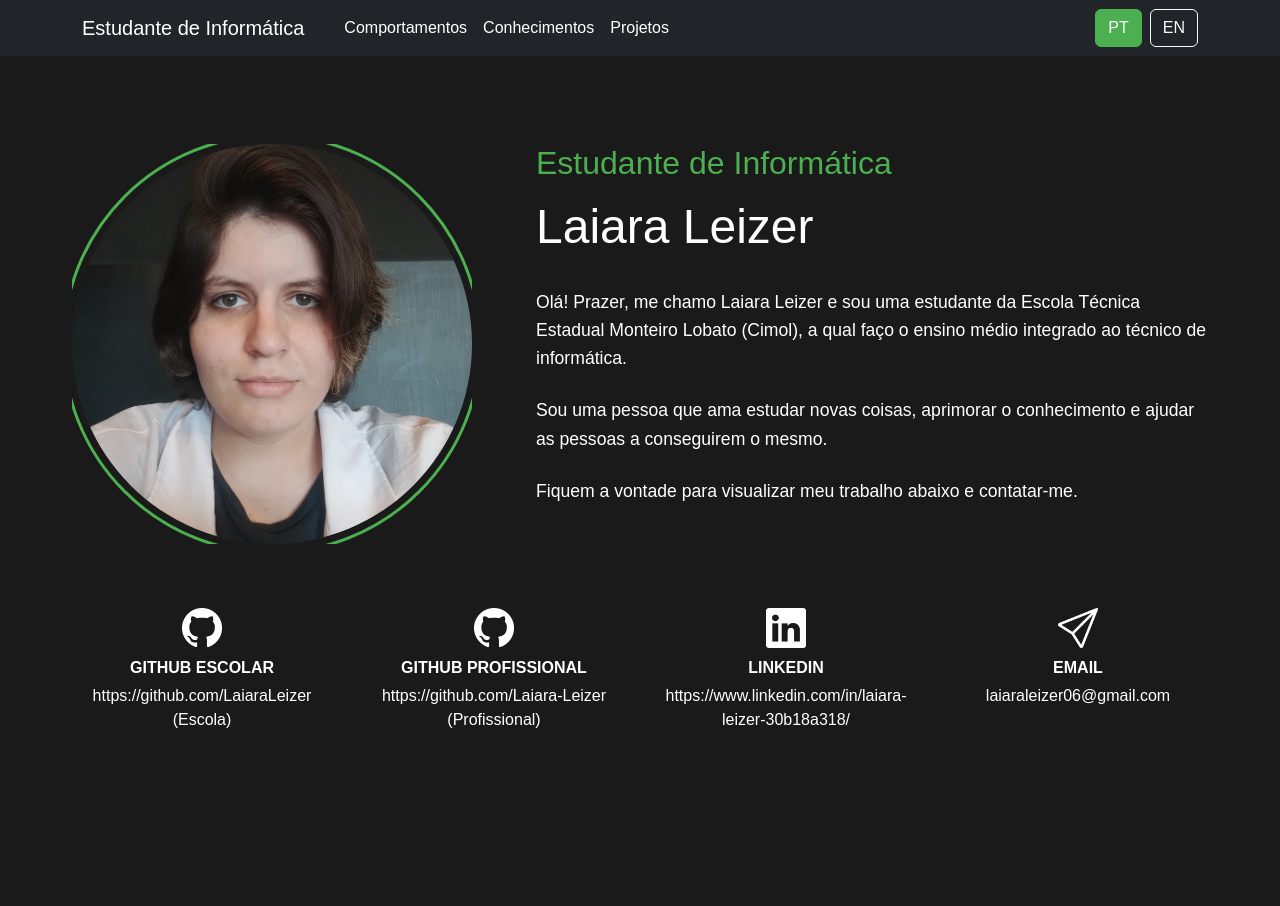
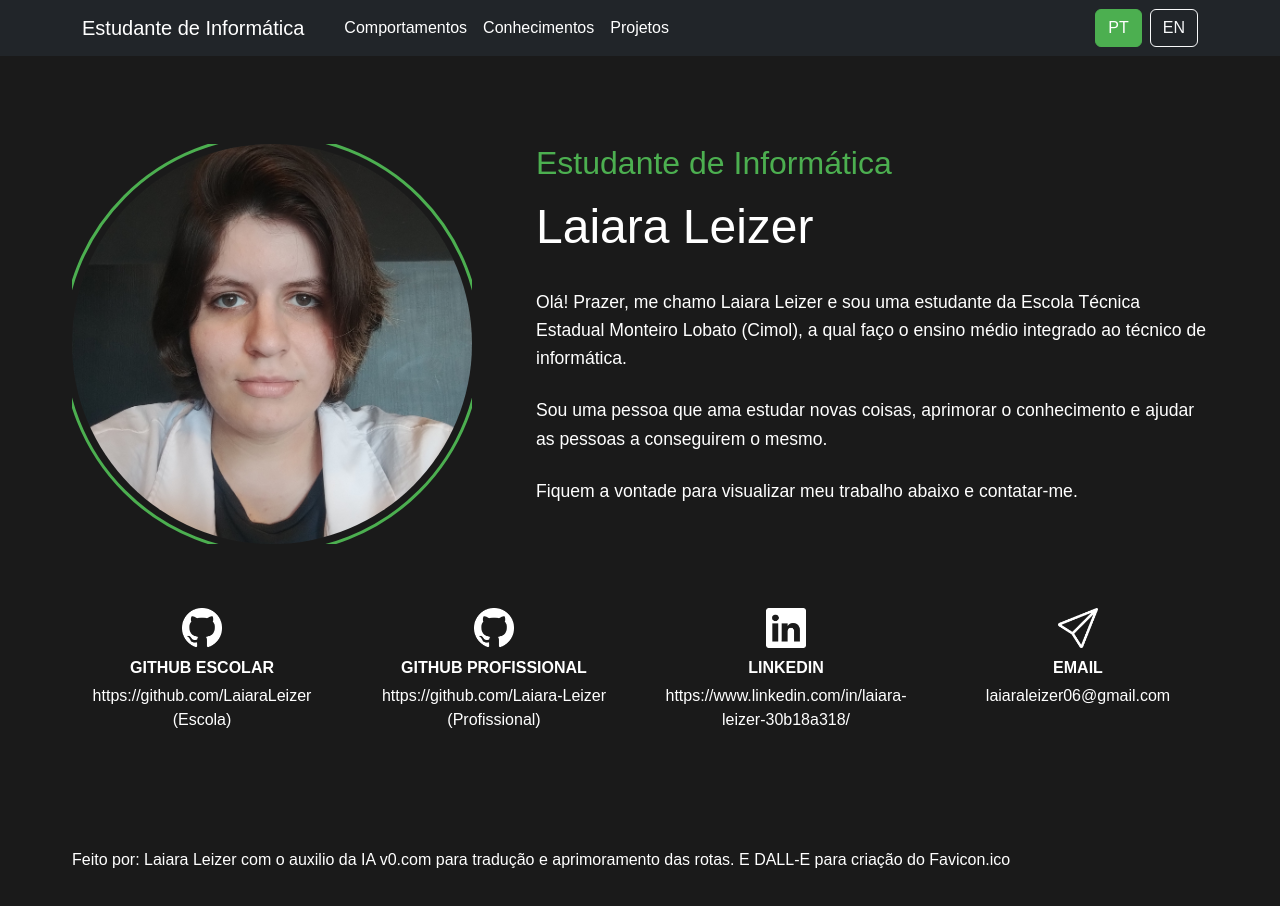
Before and after one commit to Laiara-Leizer/LaiaraLeizer, a React (Create React App) app: page / in a window 1280 px wide. Shown: the top 906 px of the page. Before the commit the page ends 880 px from the top, so only its background shows below. Built offline with nearby package versions, Linux system fonts and the light colour scheme.

Commit message:
New version of my website-2

```diff
--- a/src/pages/Home/Home.css
+++ b/src/pages/Home/Home.css
@@ -158,6 +158,10 @@
   transform: translateY(-5px);
 }
 
+.MadeOf{
+  margin-top: 3rem;
+}
+
 @media (max-width: 992px) {
   .profile-container {
     flex-direction: column;
--- a/src/pages/Home/Home.js
+++ b/src/pages/Home/Home.js
@@ -65,6 +65,9 @@ const Home = () => {
             <span>laiaraleizer06@gmail.com</span>
           </a>
         </div>
+
+        <span className='MadeOf'>Feito por: Laiara Leizer com o auxilio da IA v0.com para tradução e aprimoramento das rotas. E DALL-E para criação do Favicon.ico</span>
+
       </div>
     </Container>
   );
```
